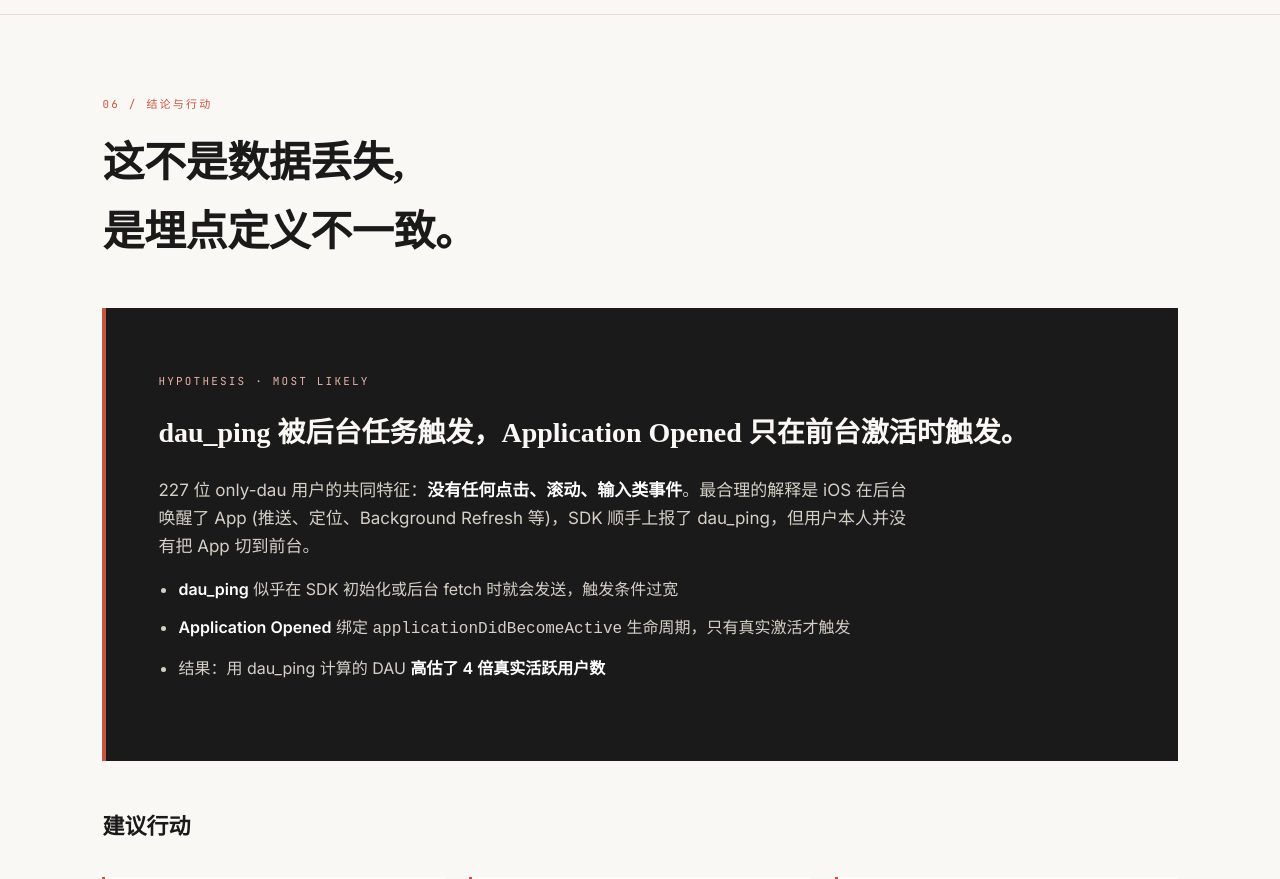
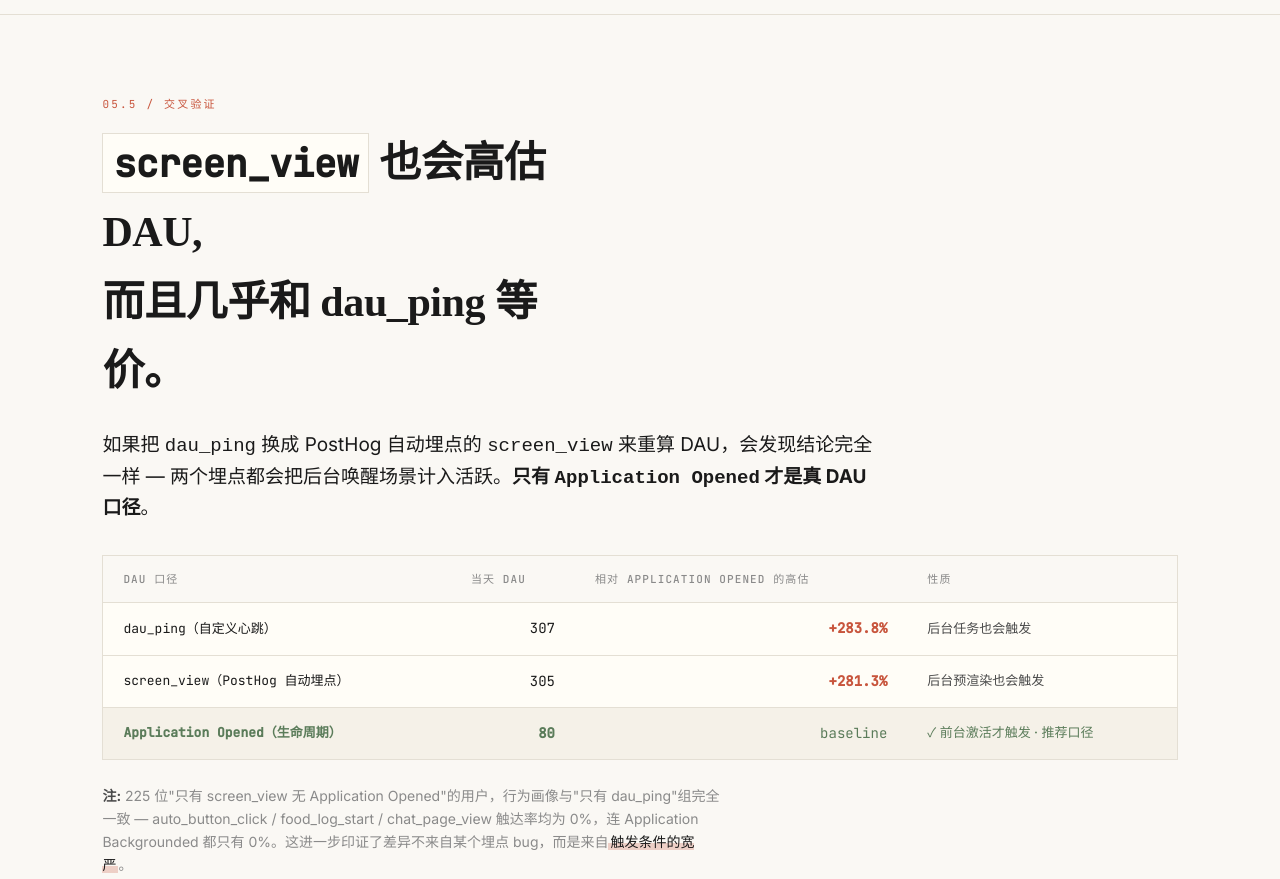
Before and after one commit to mawillswater/event-behavior-report, a plain HTML site: page index.html in a window 1280 px wide. Shown: the part 7840-8719 px from the top of the page. Drawn offline with nearby package versions, Linux system fonts and the light colour scheme.

Commit message:
Add screen_view cross-check section

```diff
--- a/index.html
+++ b/index.html
@@ -429,6 +429,37 @@
   </div>
 </section>
 
+<!-- SECTION 5.5: SCREEN_VIEW CROSS-CHECK -->
+<section>
+  <div class="section-label">05.5 / 交叉验证</div>
+  <h2><code style="font-family:'JetBrains Mono',monospace;font-size:0.9em;background:var(--paper);padding:4px 10px;border:1px solid var(--line)">screen_view</code> 也会高估 DAU,<br>而且几乎和 dau_ping 等价。</h2>
+  <p class="lede">
+    如果把 <code>dau_ping</code> 换成 PostHog 自动埋点的 <code>screen_view</code> 来重算 DAU，会发现结论完全一样 — 两个埋点都会把后台唤醒场景计入活跃。<strong>只有 <code>Application Opened</code> 才是真 DAU 口径</strong>。
+  </p>
+
+  <div class="table-wrap">
+    <table>
+      <thead>
+        <tr>
+          <th>DAU 口径</th>
+          <th class="num">当天 DAU</th>
+          <th class="num">相对 Application Opened 的高估</th>
+          <th>性质</th>
+        </tr>
+      </thead>
+      <tbody>
+        <tr><td class="event">dau_ping（自定义心跳）</td><td class="num">307</td><td class="num" style="color:var(--accent);font-weight:600">+283.8%</td><td style="color:var(--ink-soft);font-size:13px">后台任务也会触发</td></tr>
+        <tr><td class="event">screen_view（PostHog 自动埋点）</td><td class="num">305</td><td class="num" style="color:var(--accent);font-weight:600">+281.3%</td><td style="color:var(--ink-soft);font-size:13px">后台预渲染也会触发</td></tr>
+        <tr style="background:#f5f1e8"><td class="event" style="font-weight:600;color:var(--good)">Application Opened（生命周期）</td><td class="num" style="color:var(--good);font-weight:600">80</td><td class="num" style="color:var(--good)">baseline</td><td style="color:var(--good);font-size:13px;font-weight:500">✓ 前台激活才触发 · 推荐口径</td></tr>
+      </tbody>
+    </table>
+  </div>
+
+  <p style="font-size:14px;color:var(--ink-mute);margin-top:16px">
+    <strong style="color:var(--ink-soft)">注:</strong> 225 位"只有 screen_view 无 Application Opened"的用户，行为画像与"只有 dau_ping"组完全一致 — auto_button_click / food_log_start / chat_page_view 触达率均为 0%，连 Application Backgrounded 都只有 0%。这进一步印证了差异不来自某个埋点 bug，而是来自<mark>触发条件的宽严</mark>。
+  </p>
+</section>
+
 <!-- VERDICT -->
 <section style="background:#faf8f4">
   <div class="section-label">06 / 结论与行动</div>
```
